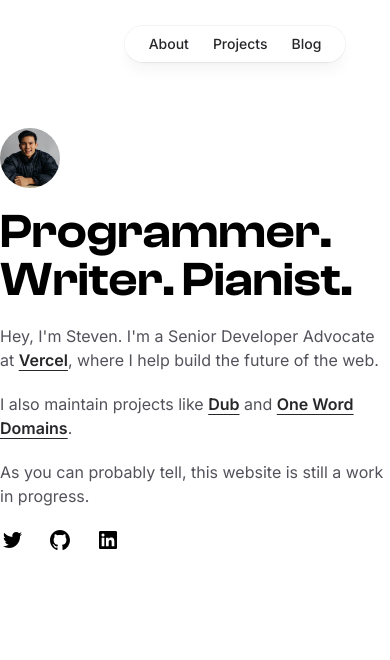
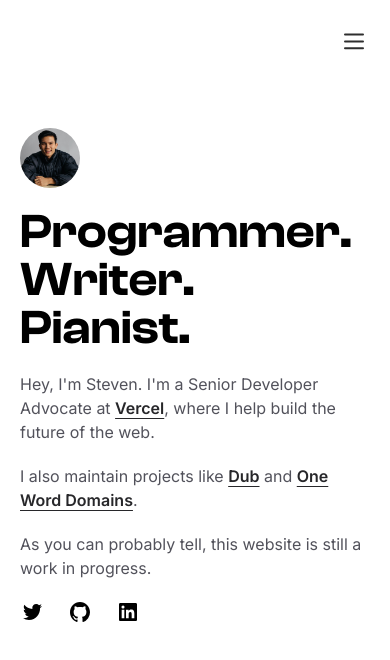
Before and after one commit to steven-tey/steventey.com, a Next.js app: page / in a window 390 px wide. Shown: the top 660 px of the page. Built offline with nearby package versions, Linux system fonts and the light colour scheme.

Commit message:
fixed mobile styles, added a nice mobile menu

```diff
--- a/app/components/container.tsx
+++ b/app/components/container.tsx
@@ -24,7 +24,7 @@ export default function Container({ children }: { children: ReactNode }) {
   const segment = useSelectedLayoutSegments();
 
   return (
-    <main className="mx-auto max-w-2xl lg:max-w-5xl mt-16 sm:mt-32">
+    <main className="mx-5 sm:mx-auto max-w-2xl lg:max-w-5xl mt-16 sm:mt-32">
       {segment.length === 1 && (
         <div className="max-w-2xl">
           <h1 className="text-4xl font-display tracking-tight text-zinc-800 sm:text-5xl">
--- a/app/components/navbar.tsx
+++ b/app/components/navbar.tsx
@@ -3,6 +3,8 @@
 import Image from "next/image";
 import Link from "next/link";
 import { useSelectedLayoutSegment } from "next/navigation";
+import { motion, useCycle } from "framer-motion";
+import { ReactNode, useEffect, useRef } from "react";
 
 const navItems = ["about", "projects", "blog"];
 
@@ -10,7 +12,7 @@ export default function NavBar() {
   const segment = useSelectedLayoutSegment();
 
   return (
-    <nav className="top-0 z-10 h-16 pt-6 w-full flex justify-between items-center mx-auto max-w-2xl lg:max-w-5xl">
+    <nav className="top-0 z-10 h-16 pt-6 w-full flex justify-between items-center mx-5 sm:mx-auto max-w-2xl lg:max-w-5xl">
       <div className="w-20">
         {segment && (
           <Link href="/">
@@ -24,9 +26,9 @@ export default function NavBar() {
           </Link>
         )}
       </div>
-      <ul className="flex rounded-full bg-white/90 px-3 text-sm font-medium text-zinc-800 shadow-lg shadow-zinc-800/5 ring-1 ring-zinc-900/5 backdrop-blur">
+      <ul className="hidden sm:flex rounded-full bg-white/90 px-3 text-sm font-medium text-zinc-800 shadow-lg shadow-zinc-800/5 ring-1 ring-zinc-900/5 backdrop-blur">
         {navItems.map((item) => (
-          <NavItem
+          <DesktopNavItem
             key={item}
             href={`/${item}`}
             isActive={segment === item}
@@ -34,12 +36,14 @@ export default function NavBar() {
           />
         ))}
       </ul>
-      <div />
+      <div>
+        <MobileNav />
+      </div>
     </nav>
   );
 }
 
-const NavItem = ({
+const DesktopNavItem = ({
   href,
   isActive,
   display,
@@ -65,3 +69,162 @@ const NavItem = ({
     </li>
   );
 };
+
+const MobileNav = () => {
+  const [isOpen, toggleOpen] = useCycle(false, true);
+  const containerRef = useRef(null);
+  const { height } = useDimensions(containerRef);
+  const segment = useSelectedLayoutSegment();
+
+  return (
+    <motion.nav
+      initial={false}
+      animate={isOpen ? "open" : "closed"}
+      custom={height}
+      className={`fixed inset-0 z-40 w-full sm:hidden ${
+        isOpen ? "" : "pointer-events-none"
+      }`}
+      ref={containerRef}
+    >
+      <motion.div
+        className="absolute inset-0 right-0 w-full bg-white"
+        variants={{
+          open: (height = 1000) => ({
+            clipPath: `circle(${height * 2 + 200}px at 100% 0)`,
+            transition: {
+              type: "spring",
+              stiffness: 20,
+              restDelta: 2,
+            },
+          }),
+          closed: {
+            clipPath: "circle(0px at 100% 0)",
+            transition: {
+              delay: 0.3,
+              type: "spring",
+              stiffness: 400,
+              damping: 40,
+            },
+          },
+        }}
+      />
+      <motion.ul
+        variants={variants}
+        className="absolute grid w-full gap-3 px-10 py-16"
+      >
+        {navItems.map((item) => (
+          <>
+            <MenuItem key={item}>
+              <Link
+                href={`/${item}`}
+                className={`flex w-full font-semibold capitalize ${
+                  segment === item ? "text-teal-500" : ""
+                }`}
+                onClick={() => {
+                  toggleOpen();
+                }}
+              >
+                {item}
+              </Link>
+            </MenuItem>
+
+            <MenuItem className="my-3 h-px w-full bg-gray-300" />
+          </>
+        ))}
+      </motion.ul>
+      <MenuToggle toggle={toggleOpen} />
+    </motion.nav>
+  );
+};
+
+const MenuToggle = ({ toggle }: { toggle: any }) => (
+  <button
+    onClick={toggle}
+    className="pointer-events-auto absolute top-8 right-6"
+  >
+    <svg width="23" height="23" viewBox="0 0 23 23">
+      <Path
+        variants={{
+          closed: { d: "M 2 2.5 L 20 2.5" },
+          open: { d: "M 3 16.5 L 17 2.5" },
+        }}
+      />
+      <Path
+        d="M 2 9.423 L 20 9.423"
+        variants={{
+          closed: { opacity: 1 },
+          open: { opacity: 0 },
+        }}
+        transition={{ duration: 0.1 }}
+      />
+      <Path
+        variants={{
+          closed: { d: "M 2 16.346 L 20 16.346" },
+          open: { d: "M 3 2.5 L 17 16.346" },
+        }}
+      />
+    </svg>
+  </button>
+);
+
+const Path = (props: any) => (
+  <motion.path
+    fill="transparent"
+    strokeWidth="2"
+    stroke="hsl(0, 0%, 18%)"
+    strokeLinecap="round"
+    {...props}
+  />
+);
+
+const MenuItem = ({
+  className,
+  children,
+}: {
+  className?: string;
+  children?: ReactNode;
+}) => {
+  return (
+    <motion.li variants={MenuItemVariants} className={className}>
+      {children}
+    </motion.li>
+  );
+};
+
+const MenuItemVariants = {
+  open: {
+    y: 0,
+    opacity: 1,
+    transition: {
+      y: { stiffness: 1000, velocity: -100 },
+    },
+  },
+  closed: {
+    y: 50,
+    opacity: 0,
+    transition: {
+      y: { stiffness: 1000 },
+    },
+  },
+};
+
+const variants = {
+  open: {
+    transition: { staggerChildren: 0.04, delayChildren: 0.2 },
+  },
+  closed: {
+    transition: { staggerChildren: 0.02, staggerDirection: -1 },
+  },
+};
+
+const useDimensions = (ref: any) => {
+  const dimensions = useRef({ width: 0, height: 0 });
+
+  useEffect(() => {
+    dimensions.current.width = ref.current.offsetWidth;
+    dimensions.current.height = ref.current.offsetHeight;
+    // eslint-disable-next-line react-hooks/exhaustive-deps
+  }, []);
+
+  return dimensions.current;
+};
--- a/package.json
+++ b/package.json
@@ -19,6 +19,7 @@
     "date-fns": "^2.29.3",
     "eslint": "8.37.0",
     "eslint-config-next": "13.2.4",
+    "framer-motion": "^10.10.0",
     "lucide-react": "^0.129.0",
     "next": "13.2.4",
     "next-contentlayer": "^0.3.1",
```
Also changed, not shown: 1 other file (tests, documents, lock files or other folders).
